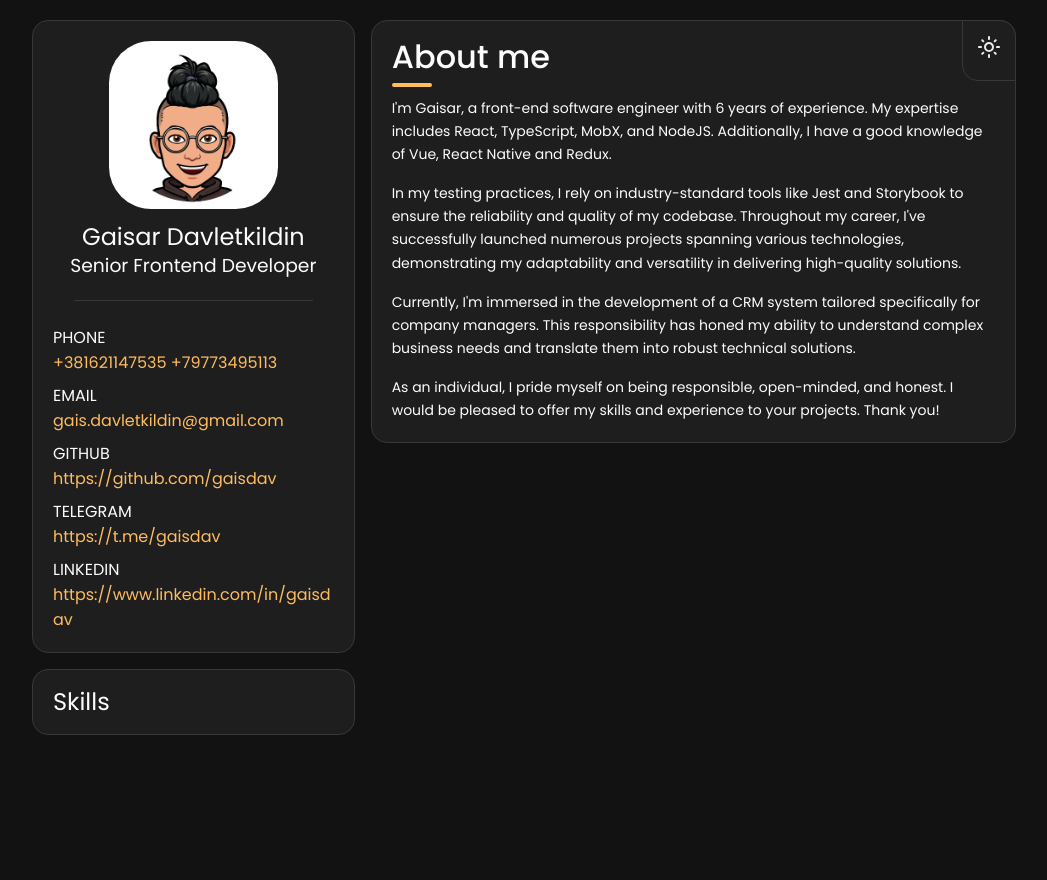
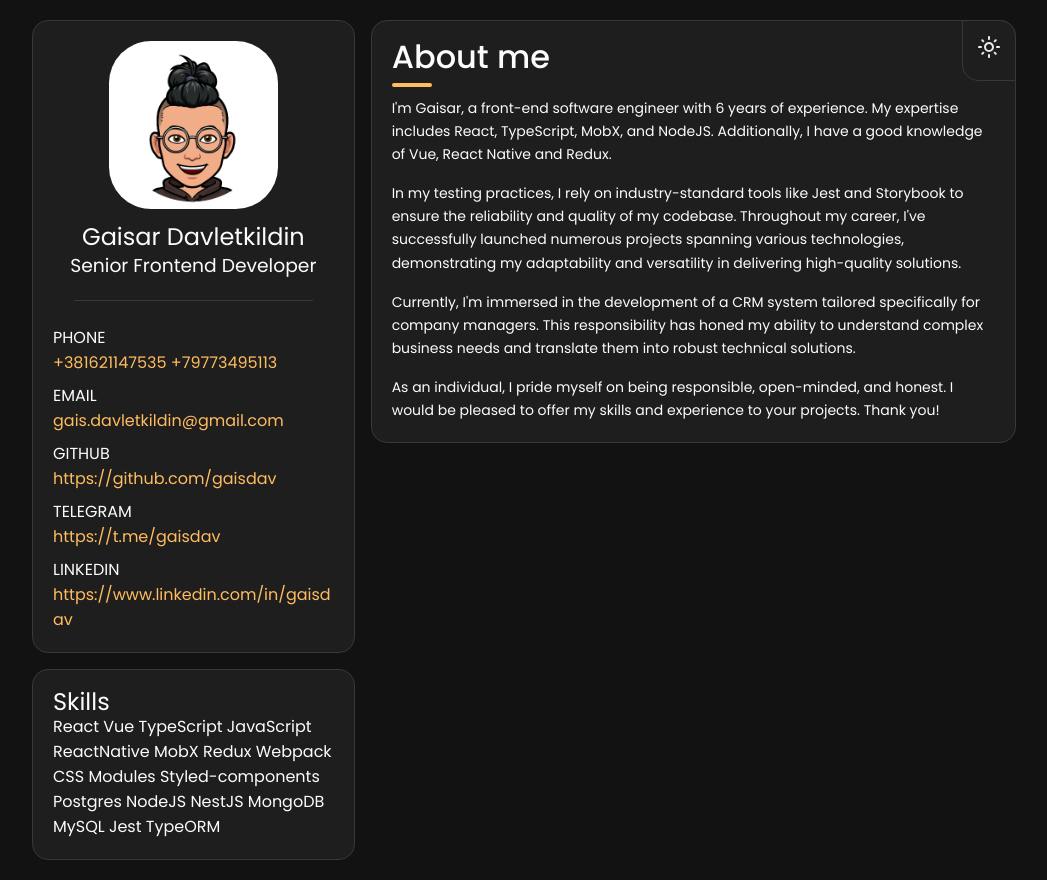
Before and after one commit to gaisdav/gaisdev, a SvelteKit app: page / in a window 1280 px wide. Shown: the whole page, without its empty margins (116-1163 px from the left). Before the commit the page ends 800 px from the top, so only its background shows below. Built offline with nearby package versions, Linux system fonts and the light colour scheme.

Commit message:
started hard skills

```diff
--- a/src/components/HardSkills.svelte
+++ b/src/components/HardSkills.svelte
@@ -5,6 +5,10 @@
 <section {...$$restProps} class={`hard-skills-section ${$$restProps.class || ''}`}>
 	<Card>
 		<h2 class="about-title">Skills</h2>
+		<div>
+			React Vue TypeScript JavaScript ReactNative MobX Redux Webpack CSS Modules Styled-components
+			Postgres NodeJS NestJS MongoDB MySQL Jest TypeORM
+		</div>
 	</Card>
 </section>
 
```
